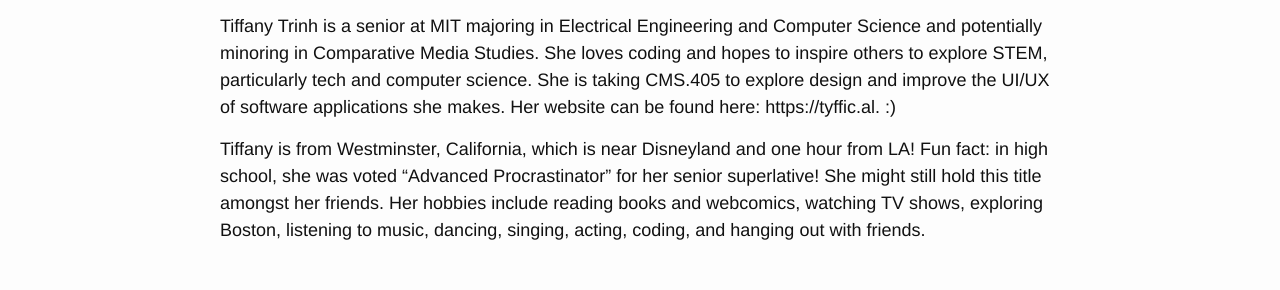
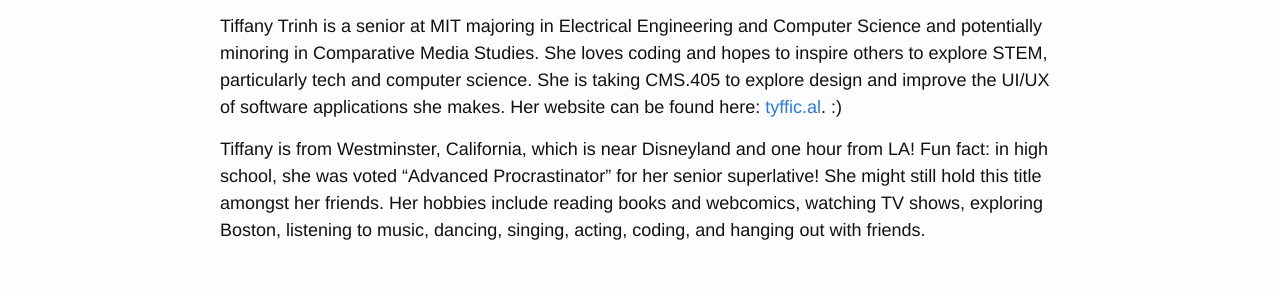
Before and after one commit to cms635/cms405.github.io, a Jekyll site: the page built from _posts/2021-09-10-tiffany-trinh.md, in a window 1280 px wide. Shown: the part 1381-1671 px from the top of the page. Built offline with Jekyll 4.4.1, drawn with Linux system fonts in a browser that asks for light colours; some of the changed lines change nothing that is shown.

Commit message:
Added link for Tiffany Trinh's website

```diff
--- a/_posts/2021-09-10-tiffany-trinh.md
+++ b/_posts/2021-09-10-tiffany-trinh.md
@@ -4,9 +4,10 @@
 category: people
 title: Tiffany Trinh
 author: Tiffany Trinh
+tags: ''
 ---
 ![profile picture of Tiffany Trinh, smiling with long black/brown hair, black "YEXT" t-shirt, and pink cherry blossoms blooming in the background]({{site.baseurl}}/assets/Tiffany_Trinh_profile.jpg)
 
-Tiffany Trinh is a senior at MIT majoring in Electrical Engineering and Computer Science and potentially minoring in Comparative Media Studies. She loves coding and hopes to inspire others to explore STEM, particularly tech and computer science. She is taking CMS.405 to explore design and improve the UI/UX of software applications she makes. Her website can be found here: https://tyffic.al. :)
+Tiffany Trinh is a senior at MIT majoring in Electrical Engineering and Computer Science and potentially minoring in Comparative Media Studies. She loves coding and hopes to inspire others to explore STEM, particularly tech and computer science. She is taking CMS.405 to explore design and improve the UI/UX of software applications she makes. Her website can be found here: [tyffic.al](https://tyffic.al "Tiffany Trinh's Website"). :)
 
 Tiffany is from Westminster, California, which is near Disneyland and one hour from LA! Fun fact: in high school, she was voted "Advanced Procrastinator" for her senior superlative! She might still hold this title amongst her friends. Her hobbies include reading books and webcomics, watching TV shows, exploring Boston, listening to music, dancing, singing, acting, coding, and hanging out with friends.
```
